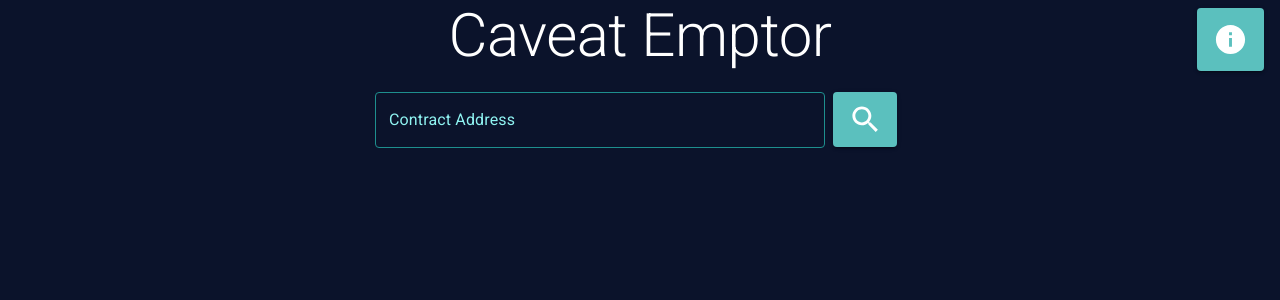
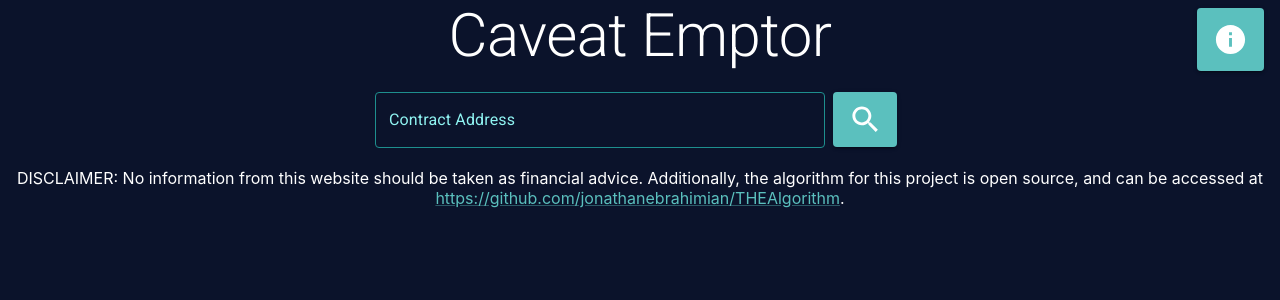
Before and after one commit to JonyZizou/CaveatEmptor_Frontend, a React (Create React App) app in the folder caveat-emptor-frontend/: page / in a window 1280 px wide. Shown: the top 300 px of the page. Built offline with nearby package versions, Linux system fonts and the light colour scheme.

Commit message:
Added disclaimer

```diff
--- a/caveat-emptor-frontend/public/index.html
+++ b/caveat-emptor-frontend/public/index.html
@@ -9,7 +9,7 @@
       name="description"
       content="An automated cryptocurrency smart contract auditing software"
     />
-    <meta http-equiv="Content-Security-Policy" content="upgrade-insecure-requests">
+    <!-- <meta http-equiv="Content-Security-Policy" content="upgrade-insecure-requests"> -->
     <link rel="apple-touch-icon" href="%PUBLIC_URL%/logo192.png" />
     <!--
       manifest.json provides metadata used when your web app is installed on a
--- a/caveat-emptor-frontend/src/App.jsx
+++ b/caveat-emptor-frontend/src/App.jsx
@@ -1,7 +1,7 @@
 import './App.css';
 import React, {Component} from 'react';
 import {styled} from '@mui/material/styles';
-import {Button, TextField, Typography} from '@mui/material';
+import {Button, Link, TextField, Typography} from '@mui/material';
 import SearchIcon from '@mui/icons-material/Search';
 import InfoIcon from '@mui/icons-material/Info';
 
@@ -89,6 +89,13 @@ class App extends Component {
           }) :
           <></>
         }
+        <Typography variant="p">
+          DISCLAIMER: No information from this website should be taken as
+          financial advice. Additionally, the algorithm for this project is open
+          source, and can be accessed at <Link color="secondary" href="https://github.com/jonathanebrahimian/THEAlgorithm">
+            https://github.com/jonathanebrahimian/THEAlgorithm
+          </Link>.
+        </Typography>
       </div>
     </>
   }
--- a/caveat-emptor-frontend/src/ContractInfo.jsx
+++ b/caveat-emptor-frontend/src/ContractInfo.jsx
@@ -23,7 +23,9 @@ class ContractInfo extends Component {
 
   render() {
     return <>
-      <Typography variant="h4">Contract: {this.state.contract.name}</Typography>
+      <Typography variant="h4">Contract: {this.state.contract.name} {
+        this.state.contract.main ? <>(Main Contract)</> : <></>
+      }</Typography>
       <Grid container spacing={1}>
         {
           this.state.contract.modifiers.map((x, i) => <>
```
